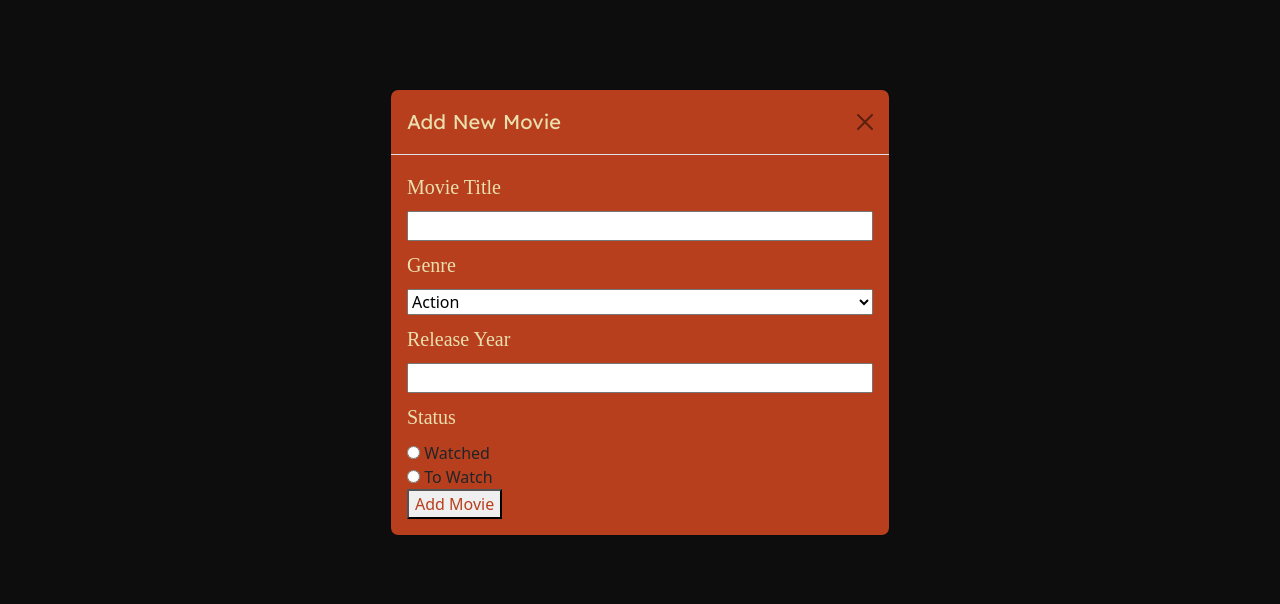
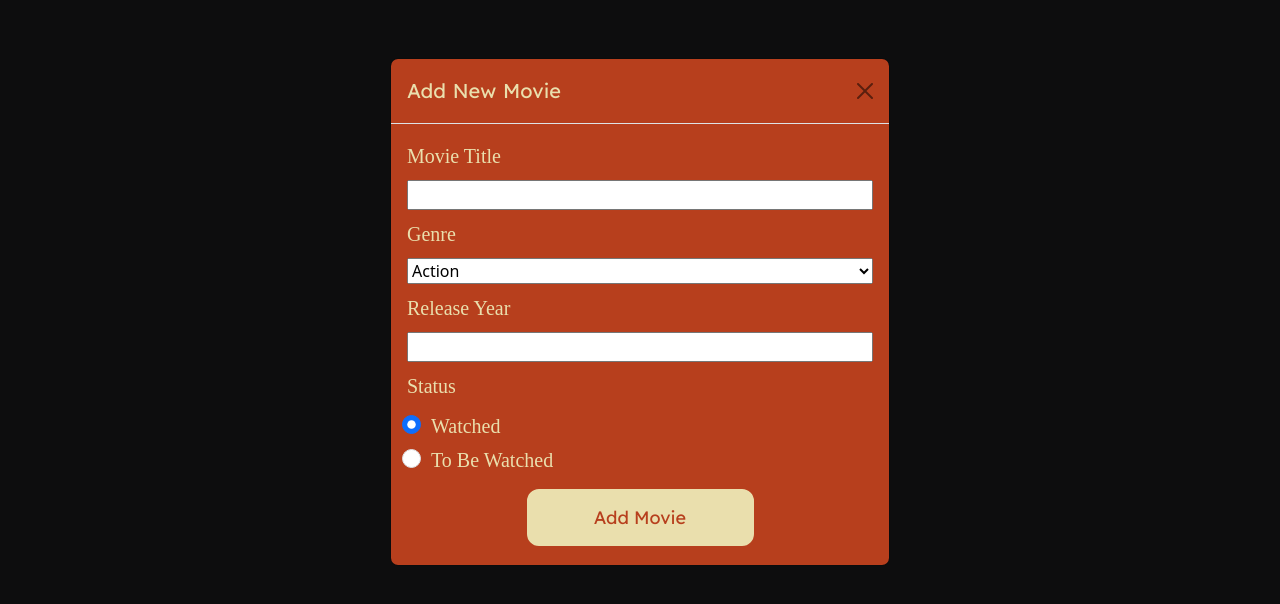
Before and after one commit to Dcarcamo1103/Spot-Light_CIS_393_Project, a plain HTML site: page watched.html in a window 1280 px wide. Both pictures are taken after a click on the button "Add new movie". Shown: the part 88-692 px from the top of the page. Drawn offline with nearby package versions, Linux system fonts and the light colour scheme; a web font is replaced by a local one.

Commit message:
modified the modal popup for better color palette consistency

```diff
--- a/watched.css
+++ b/watched.css
@@ -109,6 +109,36 @@ body {
     line-height: 2rem;
 }
 
-#movieForm > button {
+.form-check-input {
+    font-size: larger;
+}
+
+.form-check-label{
+    color: #EADFAD;
+    font-size: 20px;
+    font-weight: 200;
+    font-family: "Funnel Sans", serif;
+    /* word-spacing: 1.2px; */
+    line-height: 2rem;
+    /* display: block; */
+}
+
+#submit {
+    margin-top: 8px;
+    font-family: 'Lexend', serif;
+    position: relative;
     color: #B73F1D;
+    text-decoration: none;
+    border-style: solid;
+    border-color: #B73F1D;
+    background-color: #EADFAD;
+    border-width: 3px;
+    border-radius: 15px;
+    font-size: large;
+    padding: 15px 20px;
+    transition: all 0.30s;
 }
+
+#submit:hover {
+    opacity: 0.8;
+}
--- a/watched.html
+++ b/watched.html
@@ -62,16 +62,22 @@
                         <input type="number" id="year" min="1888" max="2025" class="form_input">
 
                         <label for="status" class="form_label">Status</label>
-                        <div>
-                            <input type="radio" id="watched" name="status" value="Watched" required>
-                            <label for="watched">Watched</label>
+                        <div class="form-check">
+                            <input class="form-check-input" type="radio" name="status" id="watched" value="watched" checked required>
+                            <label class="form-check-label" for="watched">
+                                Watched
+                            </label>
                         </div>
-                        <div>
-                            <input type="radio" id="to_watch" name="status" value="To Watch" required>
-                            <label for="to_watch">To Watch</label>
+                        <div class="form-check">
+                            <input class="form-check-input" type="radio" name="status" id="to_watch" value="to_watch" required>
+                            <label class="form-check-label" for="to_watch">
+                                To Be Watched
+                            </label>
                         </div>
 
-                        <button type="submit">Add Movie</button>
+                        <div class="d-grid gap-2 col-6 mx-auto">
+                            <input class="btn btn-primary" id="submit" type="submit" value="Add Movie">
+                        </div>
                     </form>
                 </div>
               </div>
```
